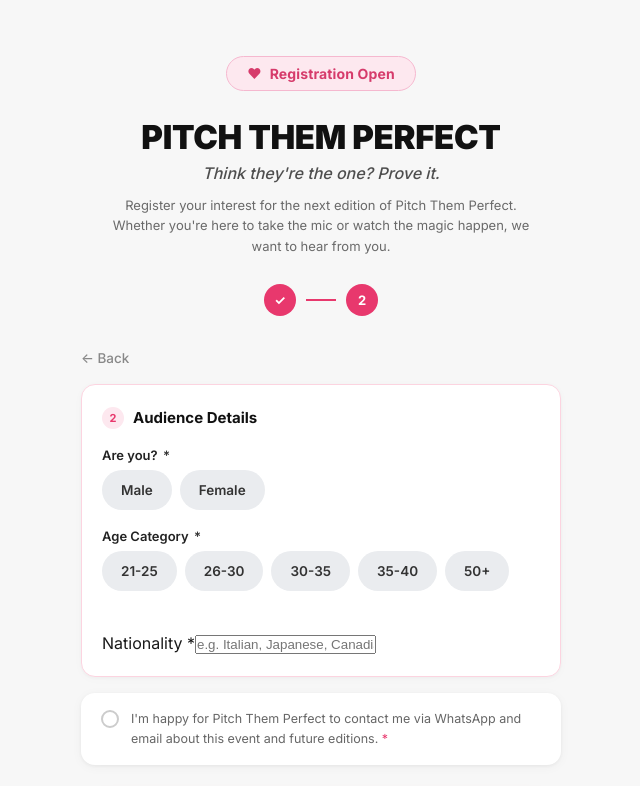
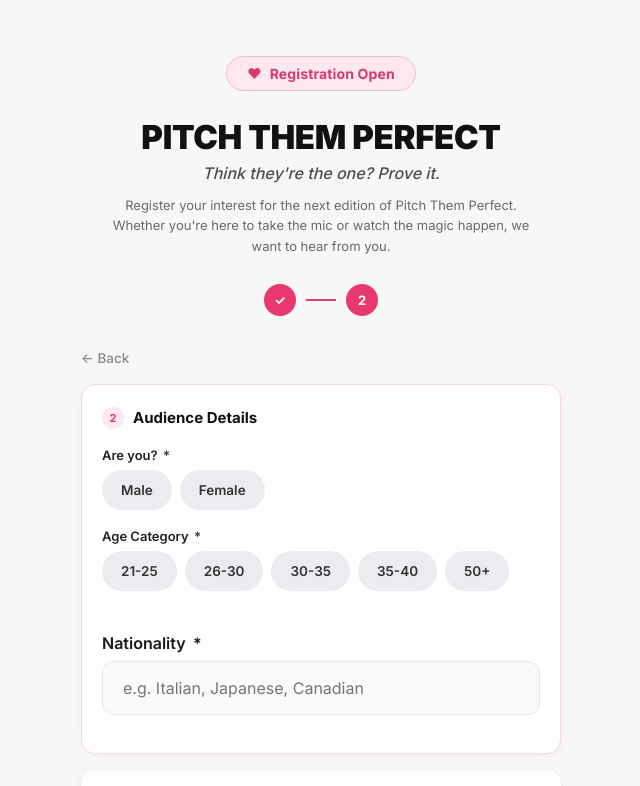
Before and after one commit to pitchthemperfect/Pitchthemperfect, a React (Vite) app: page /register/watcher in a window 1280 px wide. Shown: the top 786 px of the page, without its empty margins (319-959 px from the left). Built offline with nearby package versions, Linux system fonts and the light colour scheme; no server answers.

Commit message:
Update WatcherStep2.jsx

```diff
--- a/src/pages/WatcherStep2.jsx
+++ b/src/pages/WatcherStep2.jsx
@@ -95,6 +95,7 @@ export default function WatcherStep2() {
             required
             error={errors.gender}
           />
+
           <ChipGroup
             label="Age Category"
             options={AGE_OPTIONS}
@@ -104,21 +105,61 @@ export default function WatcherStep2() {
             error={errors.age}
           />
 
-          {/* Nationality Field */}
-          <div className="form-group" style={{ marginTop: '1.5rem' }}>
-            <label htmlFor="nationality" className="form-label">
-              Nationality <span className="req">*</span>
+          {/* Nationality Field Styled like Reference Image */}
+          <div
+            className="form-group"
+            style={{
+              marginTop: '1.5rem',
+              marginBottom: '1rem',
+              display: 'flex',
+              flexDirection: 'column'
+            }}
+          >
+            <label
+              htmlFor="nationality"
+              style={{
+                fontSize: '1rem',
+                fontWeight: '600',
+                color: '#1a1a1a',
+                marginBottom: '0.5rem',
+                fontFamily: 'inherit'
+              }}
+            >
+              Nationality <span style={{ color: '#1a1a1a', marginLeft: '0.2rem' }}>*</span>
             </label>
+
             <input
               id="nationality"
               type="text"
-              className={`form-input ${errors.nationality ? 'is-invalid' : ''}`}
               placeholder="e.g. Italian, Japanese, Canadian"
               value={form.nationality}
               onChange={e => set('nationality', e.target.value)}
+              style={{
+                width: '100%',
+                padding: '1rem 1.25rem',
+                fontSize: '1rem',
+                color: '#1a1a1a',
+                backgroundColor: '#fafafa',
+                border: errors.nationality ? '1px solid #dc2626' : '1px solid #e5e7eb',
+                borderRadius: '12px',
+                outline: 'none',
+                boxShadow: 'inset 0 1px 2px rgba(0, 0, 0, 0.02)',
+                boxSizing: 'border-box',
+                fontFamily: 'inherit',
+                transition: 'border-color 0.2s ease, box-shadow 0.2s ease'
+              }}
             />
+
             {errors.nationality && (
-              <span className="error-text" style={{ color: 'red', fontSize: '0.875rem' }}>
+              <span
+                className="error-text"
+                style={{
+                  color: '#dc2626',
+                  fontSize: '0.85rem',
+                  marginTop: '0.4rem',
+                  fontWeight: '500'
+                }}
+              >
                 {errors.nationality}
               </span>
             )}
```
